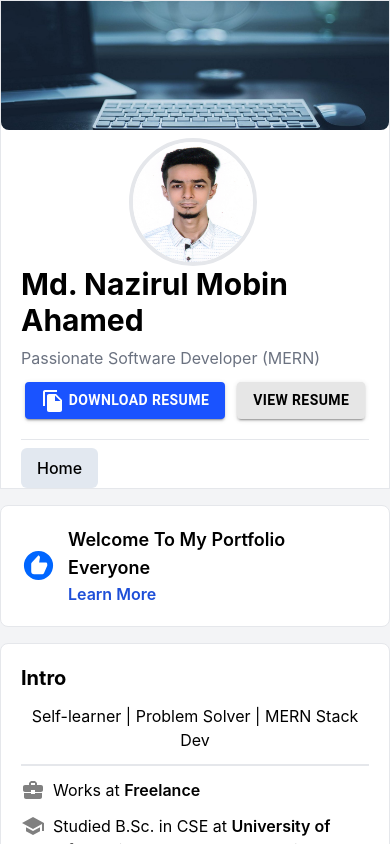
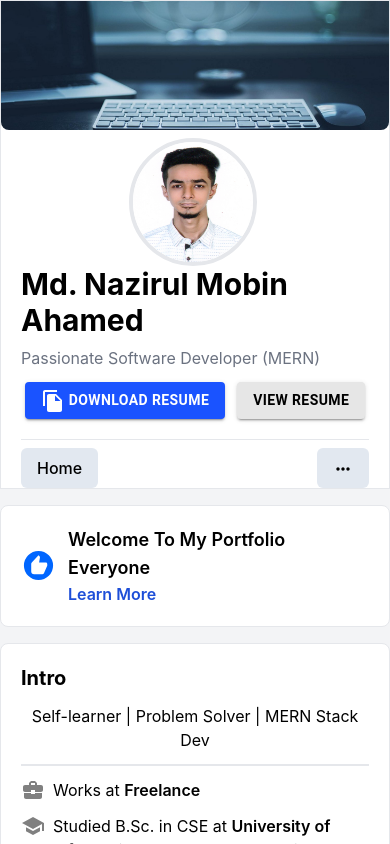
Before and after one commit to AntoAhamed/Updated-Portfolio, a React (Create React App) app: page / in a window 390 px wide. Shown: the top 844 px of the page. Built offline with nearby package versions, Linux system fonts and the light colour scheme.

Commit message:
more btn added

```diff
--- a/src/components/Navbar.jsx
+++ b/src/components/Navbar.jsx
@@ -4,6 +4,7 @@ import user from '../assets/Nazirul Mobin.jpg'
 import { Button } from '@mui/material'
 import { Outlet, Link } from "react-router-dom";
 import FileCopyIcon from '@mui/icons-material/FileCopy';
+import MoreHorizIcon from '@mui/icons-material/MoreHoriz';
 
 function Navbar() {
     const [activeComponent, setActiveComponent] = useState("home");
@@ -41,62 +42,67 @@ function Navbar() {
                         </div>
                     </div>
                     <div className='pt-2'>
-                        <button className="lg:hidden font-medium px-4 py-2 bg-slate-200 rounded-md" onClick={toggleDropdown}>
-                            {activeComponent.charAt(0).toUpperCase()+activeComponent.slice(1)}
-                        </button>
+                        <div className='flex justify-between'>
+                            <button className="lg:hidden font-medium px-4 py-2 bg-slate-200 rounded-md" onClick={toggleDropdown}>
+                                {activeComponent.charAt(0).toUpperCase() + activeComponent.slice(1)}
+                            </button>
+                            <button className="lg:hidden font-medium px-4 py-2 bg-slate-200 rounded-md" onClick={toggleDropdown}>
+                                <MoreHorizIcon fontSize='small' />
+                            </button>
+                        </div>
                         <ul className={`lg:flex flex-wrap font-medium ${dropdownOpen ? 'block' : 'hidden'} lg:block`}>
                             <Link to='/'>
                                 <li className={`py-3 px-5 hover:bg-slate-100 rounded-md ${activeComponent === "home" ? "text-blue-600 border-b-4 border-b-blue-600 rounded-sm hover:bg-white" : "text-gray-500"}`}
-                                    onClick={() => {setActiveComponent("home"); toggleDropdown();}}
+                                    onClick={() => { setActiveComponent("home"); toggleDropdown(); }}
                                 >
                                     Home
                                 </li>
                             </Link>
                             <Link to='/about'>
                                 <li className={`py-3 px-5 hover:bg-slate-100 rounded-md ${activeComponent === "about" ? "text-blue-600 border-b-4 border-b-blue-600 rounded-sm hover:bg-white" : "text-gray-500"}`}
-                                    onClick={() => {setActiveComponent("about"); toggleDropdown();}}
+                                    onClick={() => { setActiveComponent("about"); toggleDropdown(); }}
                                 >
                                     About
                                 </li>
                             </Link>
                             <Link to='/education'>
                                 <li className={`py-3 px-5 hover:bg-slate-100 rounded-md ${activeComponent === "education" ? "text-blue-600 border-b-4 border-b-blue-600 rounded-sm hover:bg-white" : "text-gray-500"}`}
-                                    onClick={() => {setActiveComponent("education"); toggleDropdown();}}
+                                    onClick={() => { setActiveComponent("education"); toggleDropdown(); }}
                                 >
                                     Education
                                 </li>
                             </Link>
                             <Link to='/skills'>
                                 <li className={`py-3 px-5 hover:bg-slate-100 rounded-md ${activeComponent === "skills" ? "text-blue-600 border-b-4 border-b-blue-600 rounded-sm hover:bg-white" : "text-gray-500"}`}
-                                    onClick={() => {setActiveComponent("skills"); toggleDropdown();}}
+                                    onClick={() => { setActiveComponent("skills"); toggleDropdown(); }}
                                 >
                                     Skills
                                 </li>
                             </Link>
                             <Link to='/projects'>
                                 <li className={`py-3 px-5 hover:bg-slate-100 rounded-md ${activeComponent === "projects" ? "text-blue-600 border-b-4 border-b-blue-600 rounded-sm hover:bg-white" : "text-gray-500"}`}
-                                    onClick={() => {setActiveComponent("projects"); toggleDropdown();}}
+                                    onClick={() => { setActiveComponent("projects"); toggleDropdown(); }}
                                 >
                                     Projects
                                 </li>
                             </Link>
                             <Link to='/achivements'>
                                 <li className={`py-3 px-5 hover:bg-slate-100 rounded-md ${activeComponent === "achivements" ? "text-blue-600 border-b-4 border-b-blue-600 rounded-sm hover:bg-white" : "text-gray-500"}`}
-                                    onClick={() => {setActiveComponent("achivements"); toggleDropdown();}}
+                                    onClick={() => { setActiveComponent("achivements"); toggleDropdown(); }}
                                 >
                                     Achivements
                                 </li>
                             </Link>
                             <Link to='/experiences'>
                                 <li className={`py-3 px-5 hover:bg-slate-100 rounded-md ${activeComponent === "experiences" ? "text-blue-600 border-b-4 border-b-blue-600 rounded-sm hover:bg-white" : "text-gray-500"}`}
-                                    onClick={() => {setActiveComponent("experiences"); toggleDropdown();}}
+                                    onClick={() => { setActiveComponent("experiences"); toggleDropdown(); }}
                                 >
                                     Experiences
                                 </li>
                             </Link>
                             <Link to='/contacts'>
                                 <li className={`py-3 px-5 hover:bg-slate-100 rounded-md ${activeComponent === "contacts" ? "text-blue-600 border-b-4 border-b-blue-600 rounded-sm hover:bg-white" : "text-gray-500"}`}
-                                    onClick={() => {setActiveComponent("contacts"); toggleDropdown();}}
+                                    onClick={() => { setActiveComponent("contacts"); toggleDropdown(); }}
                                 >
                                     Contacts
                                 </li>
```
